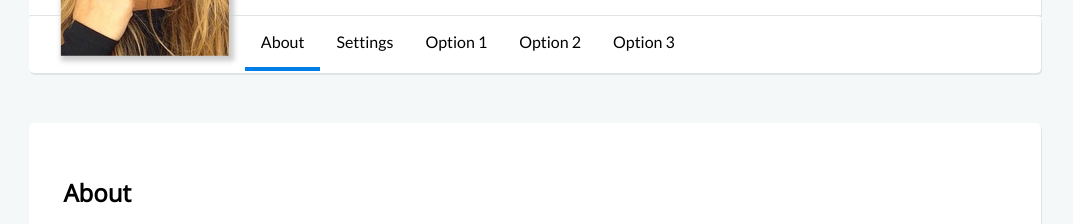
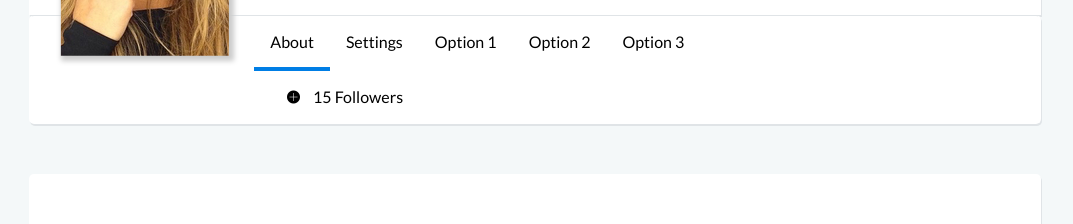
Before and after one commit to masitsa/my-profile, a plain HTML site: page index.html in a window 1280 px wide. Shown: the part 317-541 px from the top of the page, without its empty margins (105-1178 px from the left). Drawn offline with nearby package versions, Linux system fonts and the light colour scheme; files whose address does not match are found by name.

Commit message:
Followers added

```diff
--- a/assets/css/media-queries.css
+++ b/assets/css/media-queries.css
@@ -1,3 +1,8 @@
+/* Small devices (portrait phones, 320px and up) */
+@media (min-width: 320px) {
+
+}
+
 /* Small devices (landscape phones, 576px and up) */
 @media (min-width: 576px) { ... }
 
--- a/assets/css/style.css
+++ b/assets/css/style.css
@@ -37,7 +37,8 @@ h, h2, h3, h4, h5, h6 {font-family: 'Open Sans', sans-serif;}
 
 	/** 4b. Profile Content **/
 .tabsNav {border-top: 1px solid #e0e4e7; padding-top:0; padding-bottom:0; overflow: hidden;}
-.tabsNav__tabNavigation { list-style: none; width:100%; background-color:#ffffff; margin-left: 15%; margin-top:0; margin-bottom:0;}
+.tabsNav_followers{float:right; margin-left:22%; display:block; padding: 1rem 0 1rem 1rem;}
+.tabsNav__tabNavigation { list-style: none; background-color:#ffffff; margin-left: 16%; margin-top:0; margin-bottom:0;}
 .tabsNav__tabNavigation li{ float:left;}
 .tabsNav__tabNavigation li a{ text-decoration:none; color: inherit; transition: 0.3s;display: block; padding: 1rem;}
 .tabsNav__tabNavigation li:hover, .active{border-bottom: 4px solid #007ee5;}
--- a/index.html
+++ b/index.html
@@ -60,6 +60,9 @@
                 <li><a class="tabLinkNav" href="#option-2">Option 2</a></li>
                 <li><a class="tabLinkNav" href="#option-3">Option 3</a></li>
             </ul>
+        	<div class="tabsNav_followers">
+            	<i class="icon ion-ios-plus"></i> 15 Followers
+            </div>
         </div>
 
         <!-- Profile body -->
```
